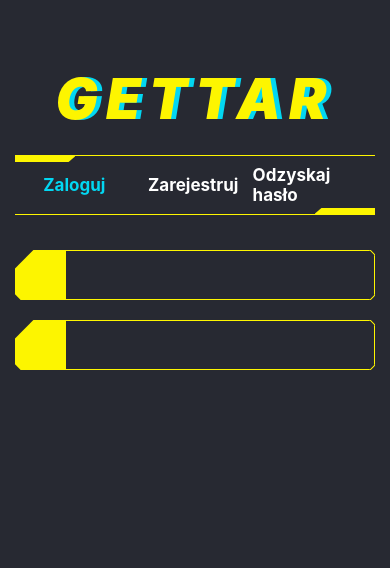
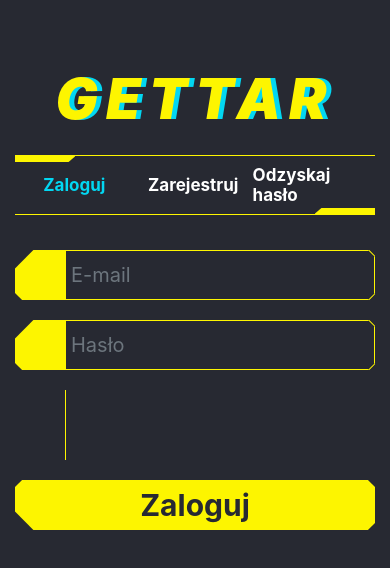
Before and after one commit to Domino731/FE-gettar, a React Native app: screen / in a window 390 px wide. Shown: the top 568 px of the page. Built offline with nearby package versions, Linux system fonts and the light colour scheme.

Commit message:
auth - inputs build

```diff
--- a/src/containers/auth/FormikWrapper.tsx
+++ b/src/containers/auth/FormikWrapper.tsx
@@ -3,15 +3,22 @@ import {Formik} from 'formik';
 import {AuthConfigInterface} from "./types";
 import {FormikInput} from "./components/FormikInput";
 import {View} from "react-native";
+import {Button} from "./components/Button";
+import {FormikDecorationLine} from "./components/styles";
 
 interface AuthFormikWrapperProps {
     config: AuthConfigInterface[];
+    label: string;
 }
 
-export const AuthFormikWrapper: React.FC<AuthFormikWrapperProps> = ({config}) => {
+export const AuthFormikWrapper: React.FC<AuthFormikWrapperProps> = ({config, label}) => {
     return <Formik initialValues={{}} onSubmit={() => console.log(12)}>
-        <View style={{marginTop: 35}}>
+        {({values}) => <View style={{marginTop: 35}}>
             {config.map((el: AuthConfigInterface) => <FormikInput config={el} key={`auth-input-${el.name}`}/>)}
-        </View>
+            <FormikDecorationLine/>
+            <Button onPress={() => console.log(values)} label={label}/>
+        </View>}
+
+
     </Formik>
 }
--- a/src/containers/auth/Login.tsx
+++ /dev/null
@@ -1,7 +0,0 @@
-import React from "react";
-import {AuthFormikWrapper} from "./FormikWrapper";
-import {LoginConfig} from "./authConfig";
-
-export const Login: React.FC = () => {
-    return <AuthFormikWrapper config={LoginConfig}/>
-}
--- a/src/containers/auth/PasswordRecovery.tsx
+++ /dev/null
@@ -1,6 +0,0 @@
-import React from "react";
-import {AuthFormikWrapper} from "./FormikWrapper";
-import {PasswordRecoveryConfig} from "./authConfig";
-
-
-export const PasswordRecovery: React.FC = () => <AuthFormikWrapper config={PasswordRecoveryConfig}/>
--- a/src/containers/auth/Register.tsx
+++ /dev/null
@@ -1,5 +0,0 @@
-import React from "react";
-import {AuthFormikWrapper} from "./FormikWrapper";
-import {RegisterConfig} from "./authConfig";
-
-export const Register: React.FC = () => <AuthFormikWrapper config={RegisterConfig}/>
--- /dev/null
+++ b/src/containers/auth/components/Button.tsx
@@ -0,0 +1,23 @@
+import React from "react";
+import {
+    ButtonWrapper,
+    ButtonWrapperTriangleLeftBottom, ButtonWrapperTriangleLeftTop,
+    ButtonWrapperTriangleRightBottom,
+    ButtonWrapperTriangleRightTop,
+    FormikButton, FormikButtonText
+} from "./styles";
+
+interface ButtonProps {
+    onPress: () => void;
+    label: string;
+}
+
+export const Button: React.FC<ButtonProps> = ({onPress, label}) => {
+    return <ButtonWrapper>
+        <ButtonWrapperTriangleRightTop/>
+        <ButtonWrapperTriangleRightBottom/>
+        <ButtonWrapperTriangleLeftBottom/>
+        <ButtonWrapperTriangleLeftTop/>
+        <FormikButton onPress={onPress}><FormikButtonText>{label}</FormikButtonText></FormikButton>
+    </ButtonWrapper>
+}
--- a/src/containers/auth/components/FormikInput.tsx
+++ b/src/containers/auth/components/FormikInput.tsx
@@ -11,6 +11,6 @@ interface InputProps {
 export const FormikInput: React.FC<InputProps> = ({config}) => {
     return <FormikInputWrapper>
         <InputIcon/>
-        <Input/>
+        <Input config={config}/>
     </FormikInputWrapper>
 }
--- a/src/containers/auth/components/Input.tsx
+++ b/src/containers/auth/components/Input.tsx
@@ -2,12 +2,22 @@ import React from "react";
 import {InputWrapper, InputWrapperTriangleBottom, InputWrapperTriangleTop, TextInputWrapper} from "./styles";
 import {TextInput} from "react-native";
 import {theme} from "../../../styles/theme";
+import {AuthConfigInterface} from "../types";
+import {useField} from "formik";
 
-export const Input: React.FC = () => {
+interface InputProps {
+    config: AuthConfigInterface;
+}
+
+export const Input: React.FC<InputProps> = ({config}) => {
+    const [field] = useField(config.name);
     return <InputWrapper>
         <InputWrapperTriangleTop/>
         <InputWrapperTriangleBottom/>
-        <TextInput style={{
+        <TextInput
+            value={field.value}
+            onChange={field.onChange}
+            style={{
                 height: 50,
                 borderColor: theme.yellow,
                 borderWidth: 1,
@@ -15,6 +25,9 @@ export const Input: React.FC = () => {
                 paddingLeft: 5,
                 paddingRight: 5,
                 fontSize: 20
-        }}/>
+            }}
+            placeholder={config.label}
+            placeholderTextColor={theme.placeholder}
+        />
     </InputWrapper>
 }
--- a/src/containers/auth/components/styles.tsx
+++ b/src/containers/auth/components/styles.tsx
@@ -127,13 +127,13 @@ top: -13px;
 `
 
 export const InputIconTriangleBottom = styled.View`
-width: 8px;
-height: 8px;
+width: 10px;
+height: 10px;
 backgroundColor: ${({theme}: any) => theme.black};
 position: absolute;
 transform: rotate(45deg);
-left: -4px;
-bottom: -4px;
+left: -5px;
+bottom: -5px;
 `
 
 export const InputWrapper = styled.View`
@@ -145,27 +145,99 @@ overflow: hidden;
 `
 
 export const InputWrapperTriangleTop = styled.View`
-width: 8px;
-height: 8px;
+width: 10px;
+height: 10px;
 backgroundColor: ${({theme}: any) => theme.black};
 position: absolute;
 transform: rotate(45deg);
-right: -4px;
-top: -4px;
+right: -5px;
+top: -5px;
 zIndex: 20;
 border: 1px solid ${({theme}: any) => theme.yellow};
 `
 
 export const InputWrapperTriangleBottom = styled.View`
-width: 8px;
-height: 8px;
+width: 10px;
+height: 10px;
 backgroundColor: ${({theme}: any) => theme.black};
 position: absolute;
 transform: rotate(45deg);
-right: -4px;
-bottom: -4px;
+right: -5px;
+bottom: -5px;
 zIndex: 20;
 border: 1px solid ${({theme}: any) => theme.yellow};
 `
 
 export const TextInputWrapper = styled.TextInput``
+
+export const ButtonWrapper = styled.View`
+height: 50px;
+backgroundColor: ${({theme}: any) => theme.yellow};
+position: relative;
+overflow: hidden;
+`
+export const ButtonWrapperTriangleRightTop = styled.View`
+width: 10px;
+height: 10px;
+backgroundColor: ${({theme}: any) => theme.black};
+position: absolute;
+transform: rotate(45deg);
+right: -5px;
+bottom: -5px;
+zIndex: 20;
+`;
+
+export const ButtonWrapperTriangleRightBottom = styled.View`
+width: 10px;
+height: 10px;
+backgroundColor: ${({theme}: any) => theme.black};
+position: absolute;
+transform: rotate(45deg);
+right: -5px;
+top: -5px;
+zIndex: 20;
+`;
+
+export const ButtonWrapperTriangleLeftBottom = styled.View`
+width: 26px;
+height: 26px;
+backgroundColor: ${({theme}: any) => theme.black};
+position: absolute;
+transform: rotate(45deg);
+left: -13px;
+bottom: -13px;
+zIndex: 20;
+`;
+
+export const ButtonWrapperTriangleLeftTop = styled.View`
+width: 10px;
+height: 10px;
+backgroundColor: ${({theme}: any) => theme.black};
+position: absolute;
+transform: rotate(45deg);
+left: -5px;
+top: -5px;
+zIndex: 20;
+`;
+
+export const FormikButton = styled.Pressable`
+width: 100%;
+height: 100%;
+display: flex;
+alignItems: center;
+justifyContent: center;
+`;
+
+export const FormikButtonText = styled.Text`
+fontWeight: bold;
+fontSize: 30px;
+color: ${({theme}: any) => theme.black};
+`
+
+export const FormikDecorationLine = styled.View`
+marginBottom: 20px;
+marginLeft: 50px;
+height: 70px;
+width: 1px;
+backgroundColor: ${({theme}: any) => theme.yellow};
+`
--- a/src/containers/auth/index.tsx
+++ b/src/containers/auth/index.tsx
@@ -1,11 +1,9 @@
 import React, {useState, useCallback} from "react";
-import {Text, View} from "react-native";
 import {Container, Title, TitleShadow, TitleWrapper} from "./components/styles";
 import {ActionBar} from "./ActionBar";
 import {AUTH_TABS_INDEX} from "./types";
-import {Login} from "./Login";
-import {Register} from "./Register";
-import {PasswordRecovery} from "./PasswordRecovery";
+import {AuthFormikWrapper} from "./FormikWrapper";
+import {LoginConfig, PasswordRecoveryConfig, RegisterConfig} from "./authConfig";
 
 export const Auth: React.FC = () => {
 
@@ -23,8 +21,9 @@ export const Auth: React.FC = () => {
 
         <ActionBar onButtonPress={handleChangeTabIndex} currentTab={tabIndex}/>
 
-        {tabIndex === 0 && <Login/>}
-        {tabIndex === 1 && <Register/>}
-        {tabIndex === 2 && <PasswordRecovery/>}
+        {tabIndex === 0 && <AuthFormikWrapper config={LoginConfig} label="Zaloguj"/>}
+        {tabIndex === 1 && <AuthFormikWrapper config={RegisterConfig} label="Zarejestruj się"/>}
+        {tabIndex === 2 && <AuthFormikWrapper config={PasswordRecoveryConfig} label="Wyślij e-mail"/>}
+
     </Container>
 }
--- a/src/styles/theme.ts
+++ b/src/styles/theme.ts
@@ -6,6 +6,7 @@ export const theme = {
     yellow: "#FDF500",
     keppel: "#1AC5B0",
     electric: "#02d7f2",
+    placeholder: "#6c757d",
     purple: "#9370DB",
     frostbite: "#E455AE",
     steelPink: "#CB1DCD",
```
Lines whose indentation alone changed are shown as unchanged.
